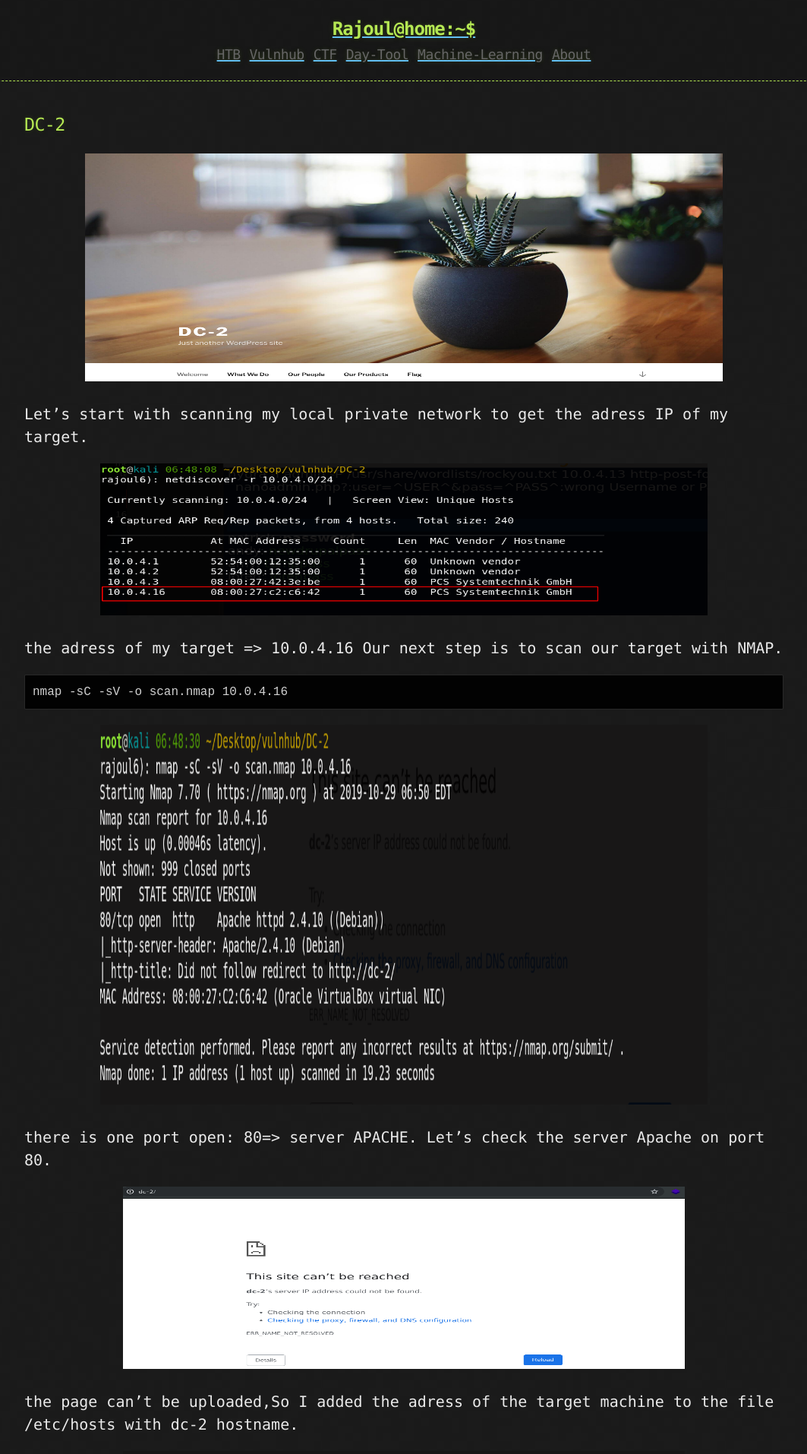
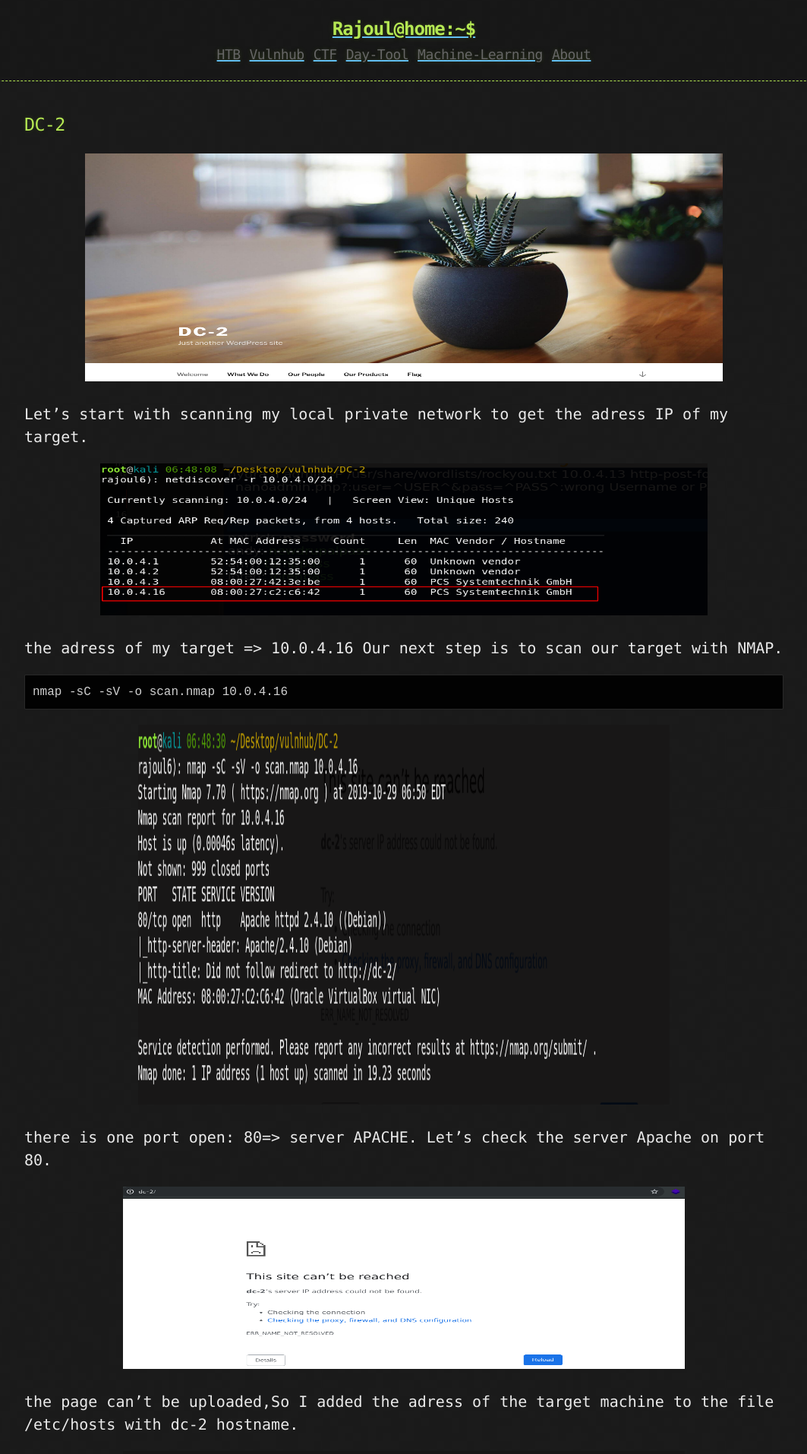
Before and after one commit to rajoul/rajoul.github.io, a Jekyll site: the page built from my_write_up/DC-2.md, in a window 1280 px wide. Shown: the top 1914 px of the page at 76% size, without its empty margins (108-1171 px from the left). Built offline with Jekyll 4.4.1, drawn with Linux system fonts in a browser that asks for light colours; our own code applies the rules of GitHub Pages for plain Markdown files.

Commit message:
Update DC-2.md

````diff
--- a/my_write_up/DC-2.md
+++ b/my_write_up/DC-2.md
@@ -12,7 +12,7 @@
 nmap -sC -sV -o scan.nmap 10.0.4.16
 ```
 <p align="center">
-  <img src="https://rajoul.github.io/my_write_up/image/DC-2/scan.png" width="800" height="500">
+  <img src="https://rajoul.github.io/my_write_up/image/DC-2/scan.png" width="700" height="500">
 </p>
 there is one port open: 80=> server APACHE.
 Let's check the server Apache on port 80.
````
